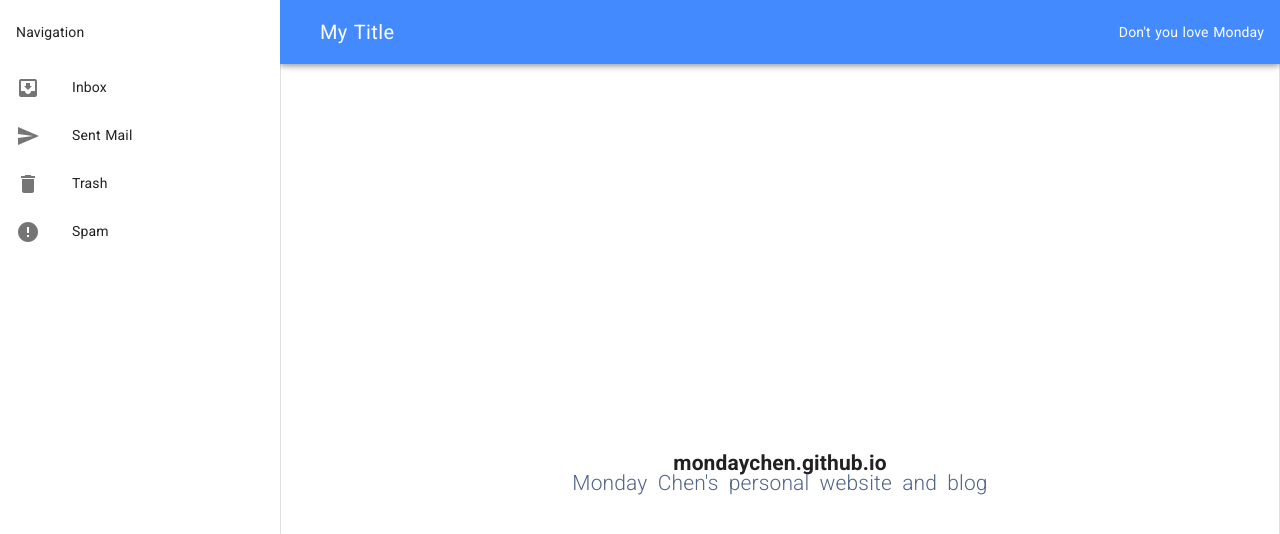
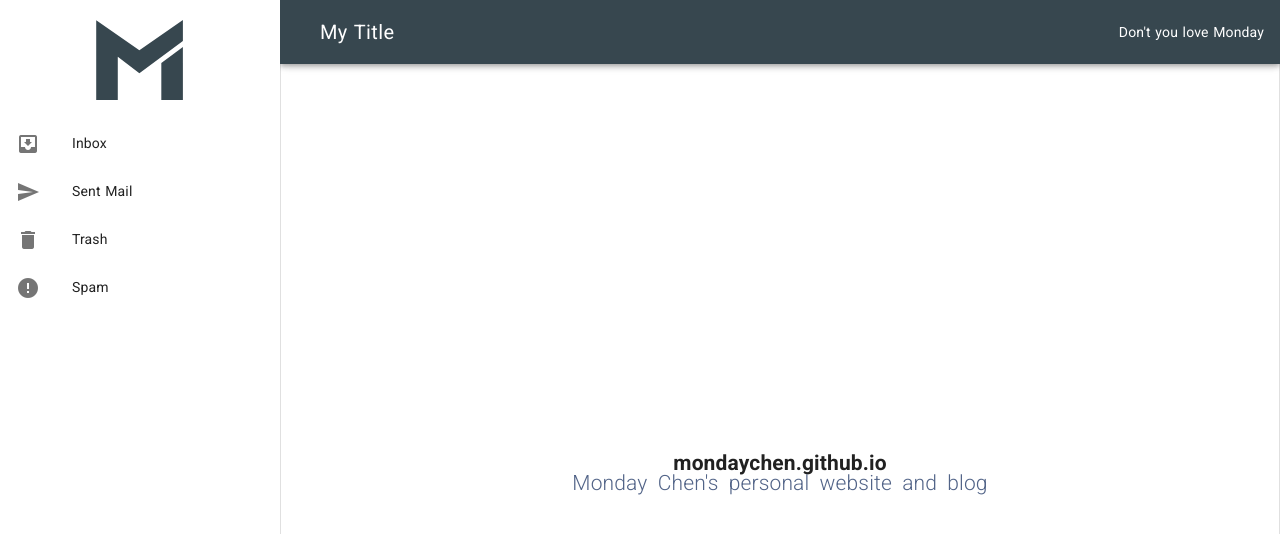
Before and after one commit to mondaychen/mondaychen.github.io, a Nuxt app: page / in a window 1280 px wide. Shown: the top 534 px of the page. Built offline with nearby package versions, Linux system fonts and the light colour scheme.

Commit message:
add theme

```diff
--- a/components/Logo.vue
+++ b/components/Logo.vue
@@ -1,79 +1,47 @@
 <template>
-  <div class="VueToNuxtLogo">
-    <div class="Triangle Triangle--two" />
-    <div class="Triangle Triangle--one" />
-    <div class="Triangle Triangle--three" />
-    <div class="Triangle Triangle--four" />
+  <div id="logo">
+    <svg
+      version="1.1"
+      xmlns="http://www.w3.org/2000/svg"
+      xmlns:xlink="http://www.w3.org/1999/xlink"
+      x="0px"
+      y="0px"
+      width="121.12px"
+      height="111.782px"
+      viewBox="0 0 121.12 111.782"
+      enable-background="new 0 0 121.12 111.782"
+      xml:space="preserve"
+    >
+      <path
+        d="M30.146,51.223v60.56H0V0.267l60.293,42.152L121.12,0v29.346L60.293,74.433L30.146,51.223z"
+        class="p1"
+      ></path>
+      <polygon
+        points="121.12,37.884 121.12,111.783 90.972,111.783 90.972,60.027"
+        class="p2"
+      ></polygon>
+    </svg>
   </div>
 </template>
 
-<style>
-.VueToNuxtLogo {
-  display: inline-block;
-  animation: turn 2s linear forwards 1s;
-  transform: rotateX(180deg);
-  position: relative;
-  overflow: hidden;
-  height: 180px;
-  width: 245px;
+<style lang="scss">
+@import '~/plugins/theme.scss';
+
+#logo {
+  height: auto;
+  text-align: center;
+  margin: 20px auto;
 }
-
-.Triangle {
-  position: absolute;
-  top: 0;
-  left: 0;
-  width: 0;
-  height: 0;
+#logo svg {
+  height: 80px;
+  display: block;
+  margin: 0 auto;
+  fill: $primary;
 }
-
-.Triangle--one {
-  border-left: 105px solid transparent;
-  border-right: 105px solid transparent;
-  border-bottom: 180px solid #41b883;
+#logo .p2 {
+  transition: all 0.3s;
 }
-
-.Triangle--two {
-  top: 30px;
-  left: 35px;
-  animation: goright 0.5s linear forwards 3.5s;
-  border-left: 87.5px solid transparent;
-  border-right: 87.5px solid transparent;
-  border-bottom: 150px solid #3b8070;
-}
-
-.Triangle--three {
-  top: 60px;
-  left: 35px;
-  animation: goright 0.5s linear forwards 3.5s;
-  border-left: 70px solid transparent;
-  border-right: 70px solid transparent;
-  border-bottom: 120px solid #35495e;
-}
-
-.Triangle--four {
-  top: 120px;
-  left: 70px;
-  animation: godown 0.5s linear forwards 3s;
-  border-left: 35px solid transparent;
-  border-right: 35px solid transparent;
-  border-bottom: 60px solid #fff;
-}
-
-@keyframes turn {
-  100% {
-    transform: rotateX(0deg);
-  }
-}
-
-@keyframes godown {
-  100% {
-    top: 180px;
-  }
-}
-
-@keyframes goright {
-  100% {
-    left: 70px;
-  }
+#logo:hover .p2 {
+  fill: $accent;
 }
 </style>
--- a/layouts/default.vue
+++ b/layouts/default.vue
@@ -21,7 +21,7 @@
         md-swipeable
       >
         <md-toolbar class="md-transparent" md-elevation="0">
-          Navigation
+          <logo />
         </md-toolbar>
 
         <md-list>
@@ -55,7 +55,10 @@
 </template>
 
 <script>
+import Logo from '~/components/Logo'
+
 export default {
+  components: { Logo },
   name: 'DefaultLayout',
   data: () => ({
     showNavigation: false
--- /dev/null
+++ b/plugins/theme.scss
@@ -0,0 +1,15 @@
+@import '~vue-material/dist/theme/engine'; // Import the theme engine
+
+$primary: #37474f;
+$accent: #ee6e73;
+
+@include md-register-theme(
+  'default',
+  (
+    primary: $primary,
+    // The primary color of your application
+      accent: $accent// The accent or secondary color
+  )
+);
+
+@import '~vue-material/dist/theme/all'; // Apply the theme
--- a/plugins/vue-material.js
+++ b/plugins/vue-material.js
@@ -1,6 +1,6 @@
 import Vue from 'vue'
 import VueMaterial from 'vue-material'
 import 'vue-material/dist/vue-material.min.css'
-import 'vue-material/dist/theme/default.css'
+import './theme.scss'
 
 Vue.use(VueMaterial)
```
Also changed, not shown: package.json (+10 -8 lines), 1 other file (tests, documents, lock files or other folders).
